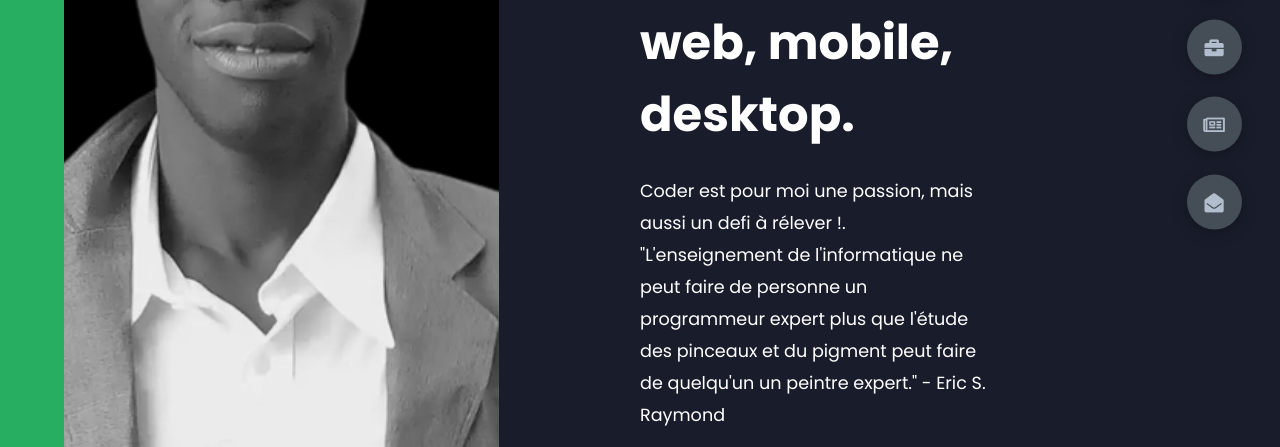
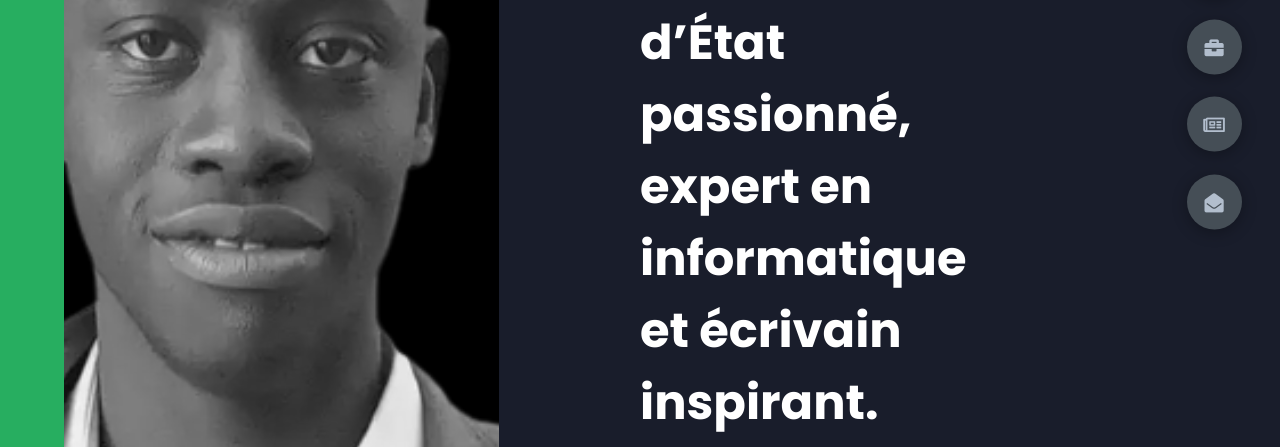
Before and after one commit to KontaOumarou/mon-portfolio, a plain HTML site: page index.html in a window 1280 px wide. Shown: the part 353-800 px from the top of the page. Drawn offline with Linux system fonts and the light colour scheme.

Commit message:
Update index.html

```diff
--- a/index.html
+++ b/index.html
@@ -24,11 +24,11 @@
             <div class="right-header">
                 <h1 class="name">
                     Salut, je suis <span>Oumarou KONTA  alias le Guerrier.</span>
-                    Developpeur web, mobile, desktop.
+                    infirmier d’État passionné, expert en informatique et écrivain inspirant.
                 </h1>
                 <p>
-                    Coder est pour moi une passion, mais aussi un defi à rélever !. <br>
-                    "L'enseignement de l'informatique ne peut faire de personne un programmeur expert plus que l'étude des pinceaux et du pigment peut faire de quelqu'un un peintre expert." - Eric S. Raymond
+                    Mon parcours est une fusion harmonieuse entre la santé, la technologie et la créativité. Ce portfolio reflète ma vision audacieuse : transformer des idées novatrices en réalisations concrètes, guidées par un engagement profond pour un avenir empreint de progrès et d'impact positif.
+                <br>"Un guerrier n'est pas seulement celui qui se bat sur le champ de bataille, mais celui qui combat pour ses rêves, ses passions et le changement positif."
                 </p>
                 <div class="btn-con">
                     <a href="" class="main-btn">
```
